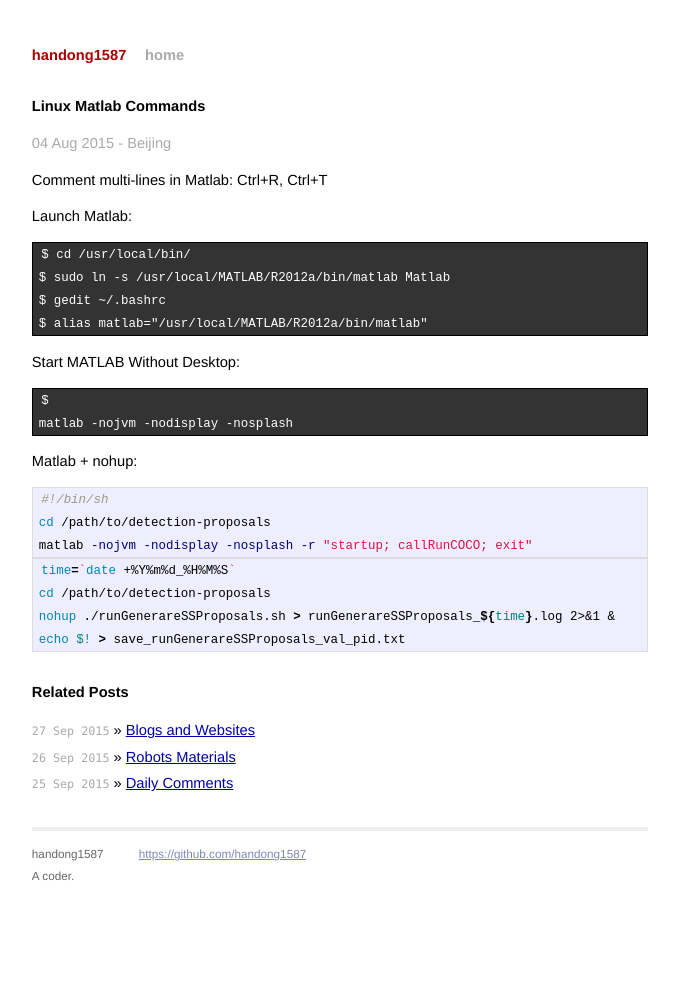
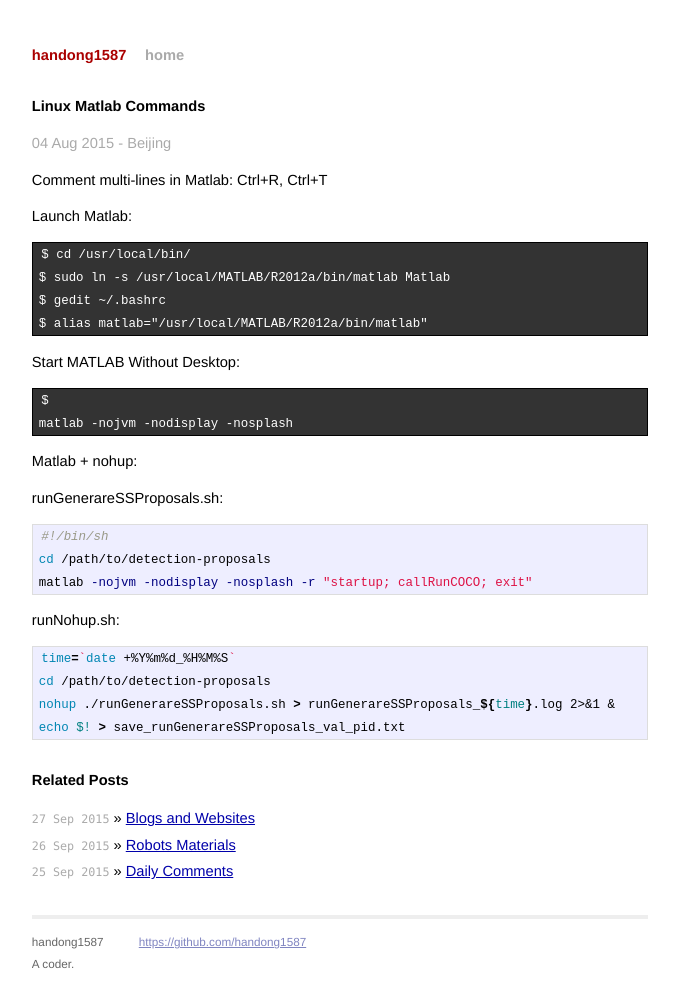
Before and after one commit to handong1587/handong1587.github.io, a Jekyll site: the page built from _posts/linux_study/2015-08-04-linux-matlab.md, in a window 1280 px wide. Shown: the whole page, without its empty margins (300-979 px from the left). Built offline with Jekyll 4.4.1, drawn with Linux system fonts in a browser that asks for light colours; Markdown is read by kramdown in place of the engine named in the settings; comment, search, counter and statistics services are not loaded; before the commit the page ends 944 px from its top, so only the background shows below that.

Commit message:
update md

````diff
--- a/_posts/linux_study/2015-08-04-linux-matlab.md
+++ b/_posts/linux_study/2015-08-04-linux-matlab.md
@@ -29,11 +29,15 @@ matlab -nojvm -nodisplay -nosplash
 
 Matlab + nohup:
 
+runGenerareSSProposals.sh:
+
 ```bash
 #!/bin/sh
 cd /path/to/detection-proposals
 matlab -nojvm -nodisplay -nosplash -r "startup; callRunCOCO; exit"
 ```
+
+runNohup.sh:
 
 ```bash
 time=`date +%Y%m%d_%H%M%S`
````
